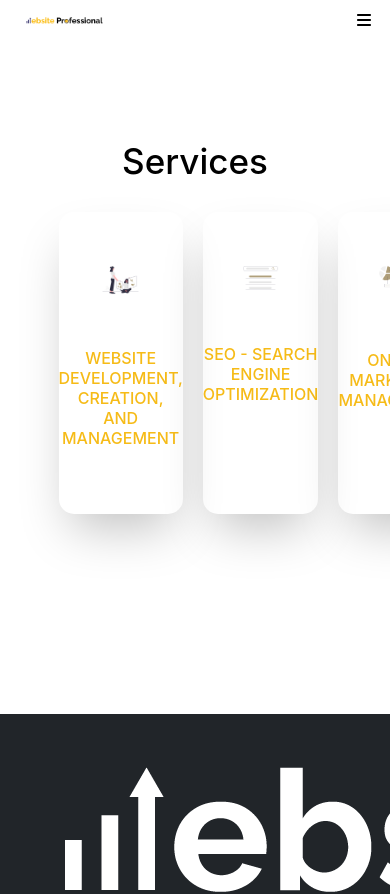
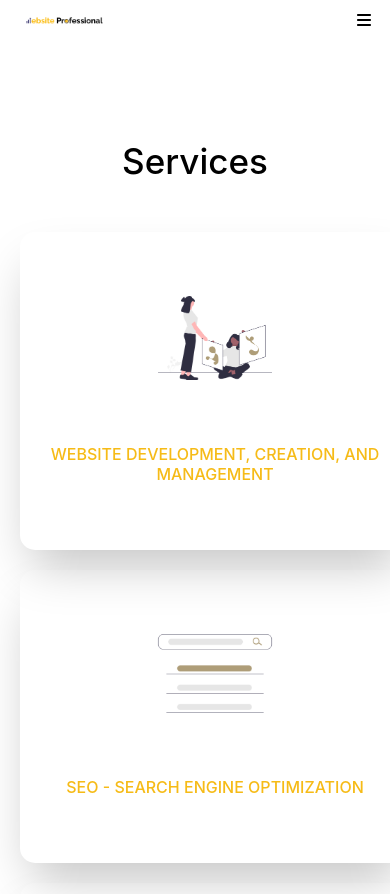
Before and after one commit to sazzadhossain1/websitesprofessional, a React (Create React App) app: page /footerService in a window 390 px wide. Shown: the top 894 px of the page. Built offline with nearby package versions, Linux system fonts and the light colour scheme.

Commit message:
footer service component responsive done

```diff
--- a/src/components/FooterService/FooterService.css
+++ b/src/components/FooterService/FooterService.css
@@ -31,3 +31,29 @@
   margin: auto;
   margin-bottom: 30px;
 }
+@media screen and (max-width: 1450px) {
+  .footer_service_grid_div {
+    width: 80%;
+  }
+}
+@media screen and (max-width: 1250px) {
+  .footer_service_grid_div {
+    width: 90%;
+  }
+}
+@media screen and (max-width: 1100px) {
+  .footer_service_grid_div {
+    width: 100%;
+    padding: 20px;
+  }
+}
+@media screen and (max-width: 1050px) {
+  .footer_service_grid_div {
+    grid-template-columns: repeat(2, 1fr);
+  }
+}
+@media screen and (max-width: 700px) {
+  .footer_service_grid_div {
+    grid-template-columns: repeat(1, 1fr);
+  }
+}
--- a/src/components/FooterService/FooterService.js
+++ b/src/components/FooterService/FooterService.js
@@ -5,6 +5,8 @@ import footerSeoPhoto from "../../accts/footerServicePhoto/footerSeoPhoto.png";
 import footerOnlineManagementPhoto from "../../accts/footerServicePhoto/footerOnlineManagement.png";
 
 const FooterService = () => {
+  document.body.scrollTop = 0; // For Safari
+  document.documentElement.scrollTop = 0; // For Chrome, Firefox, IE and Opera
   return (
     <div>
       <h1 className="footer_service_heading">Services</h1>
```
